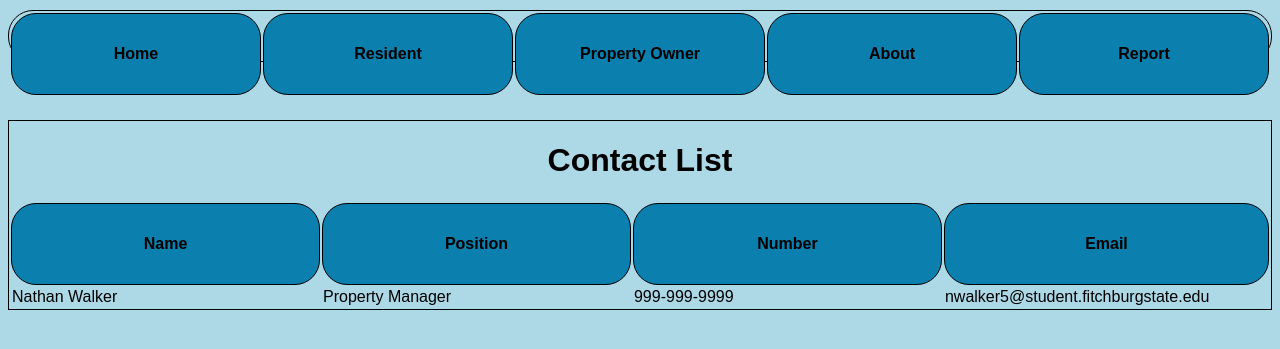
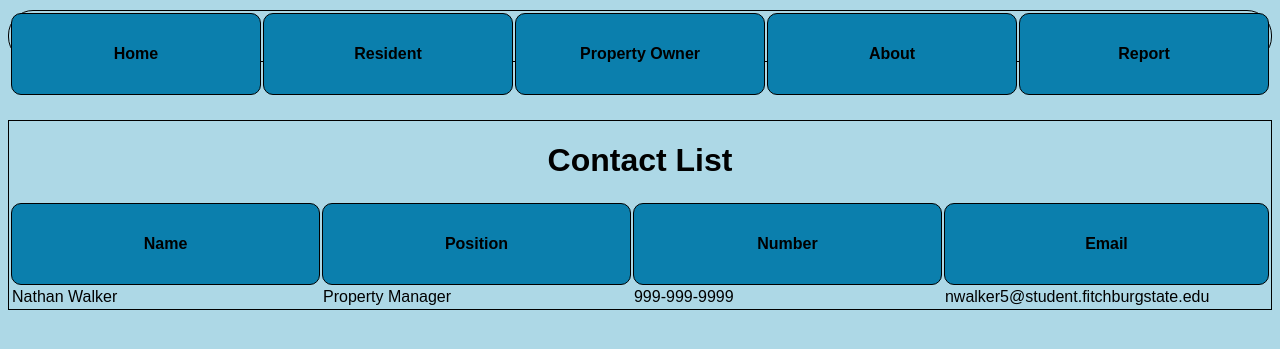
Before and after one commit to nwalker5FSU/WebProjectNW, a PHP site: page /about.html in a window 1280 px wide. Shown: the part 108-457 px from the top of the page. Run offline with PHP 8.4, Linux system fonts and the light colour scheme; lists and menus that the app fills with data are empty.

Commit message:
Update about.css

```diff
--- a/about.css
+++ b/about.css
@@ -13,7 +13,7 @@ th {
     height: 40px;
     border: 1px solid black;
     background-color: rgb(11, 127, 173);
-    border-radius: 25px;
+    border-radius: 10px;
     padding: 20px;
 
 
```
